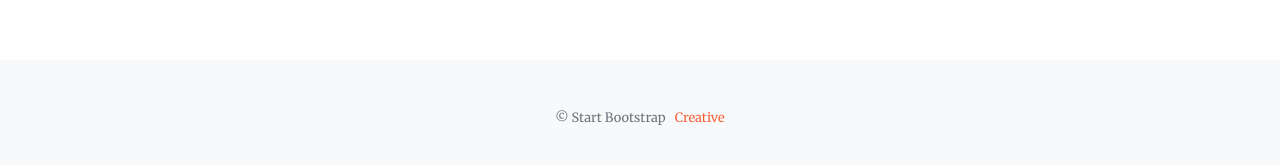
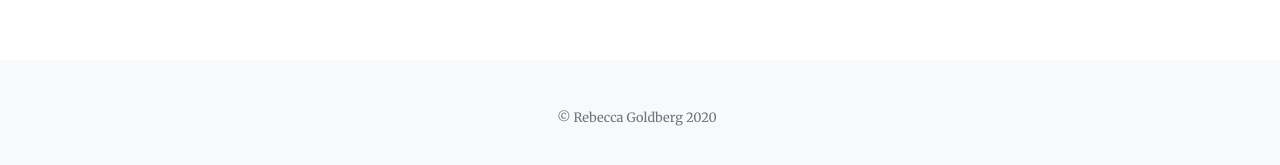
Before and after one commit to rebeccagoldberg/rebeccagoldberg.github.io, a Jekyll site: the page built from index.md, in a window 1280 px wide and 900 px high, scrolled down 4279 px. Shown: the part 725-890 px from the top of the window. Built offline with Jekyll 4.4.1, drawn with Linux system fonts in a browser that asks for light colours.

Commit message:
Update footer.yml

```diff
--- a/_data/footer.yml
+++ b/_data/footer.yml
@@ -1,5 +1 @@
-copyright: '&copy; Start Bootstrap'
-links:
-  - text: Creative
-    url: 'https://startbootstrap.com/themes/creative/'
-    new_window: true
+copyright: '&copy; Rebecca Goldberg 2020'
```
